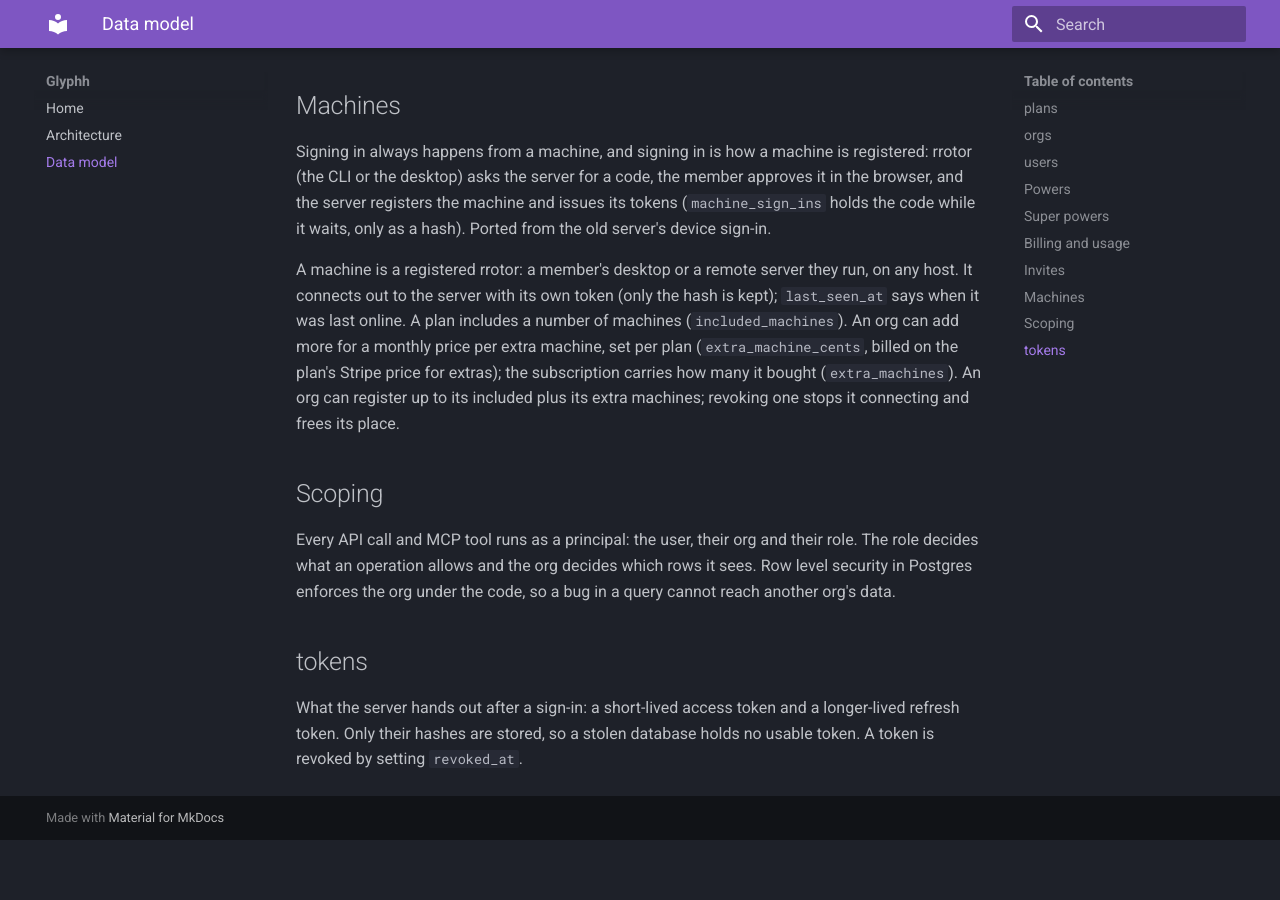
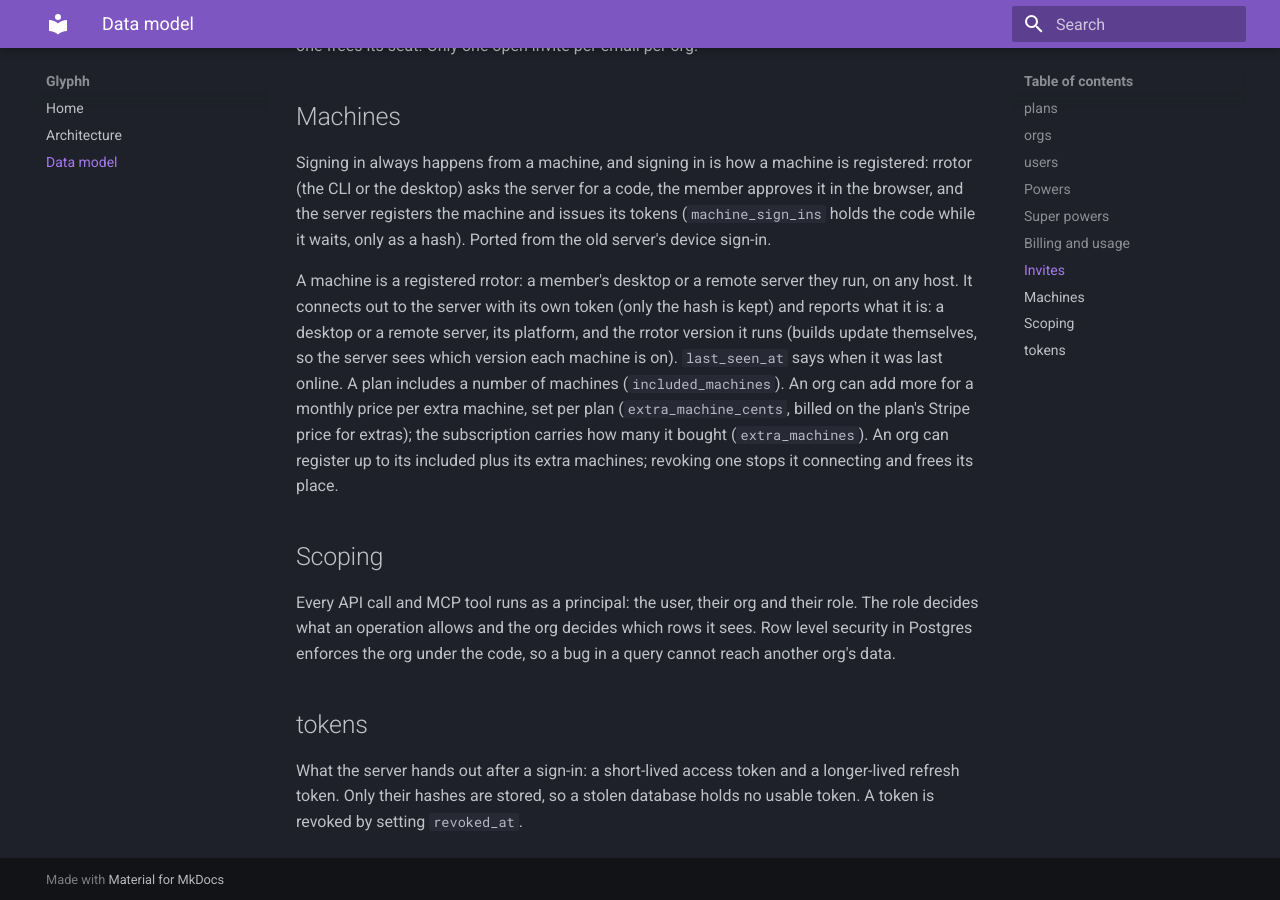
Before and after one commit to glyphh-ai/server, an MkDocs documentation site: the page built from docs/data-model.md, in a window 1280 px wide and 900 px high, scrolled down 3953 px. Built offline with MkDocs 1.6.1 and Material for MkDocs 9.7.7, drawn with Linux system fonts in a browser that asks for light colours; before the commit the page ends 4793 px from its top, so only the background shows below that.

Commit message:
Data model: machines say what they are, their platform and rrotor version
Co-Authored-By: Claude Opus 5.5 <noreply@anthropic.com>

```diff
--- a/docs/data-model.md
+++ b/docs/data-model.md
@@ -185,10 +185,14 @@ erDiagram
         uuid org_id FK
         uuid user_id FK "whose machine it is"
         text name "unique for its owner"
+        text kind "desktop or remote"
+        text platform "macos, windows, linux"
+        text version "the rrotor build it runs"
         text token_hash UK "what it connects with; only the hash is kept"
         timestamptz last_seen_at "null = never connected"
         timestamptz revoked_at
         timestamptz created_at
+        timestamptz updated_at
     }
 
     api_keys {
@@ -299,7 +303,7 @@ An org admin invites someone by email, with the role they will have. The invite
 
 Signing in always happens from a machine, and signing in is how a machine is registered: rrotor (the CLI or the desktop) asks the server for a code, the member approves it in the browser, and the server registers the machine and issues its tokens (`machine_sign_ins` holds the code while it waits, only as a hash). Ported from the old server's device sign-in.
 
-A machine is a registered rrotor: a member's desktop or a remote server they run, on any host. It connects out to the server with its own token (only the hash is kept); `last_seen_at` says when it was last online. A plan includes a number of machines (`included_machines`). An org can add more for a monthly price per extra machine, set per plan (`extra_machine_cents`, billed on the plan's Stripe price for extras); the subscription carries how many it bought (`extra_machines`). An org can register up to its included plus its extra machines; revoking one stops it connecting and frees its place.
+A machine is a registered rrotor: a member's desktop or a remote server they run, on any host. It connects out to the server with its own token (only the hash is kept) and reports what it is: a desktop or a remote server, its platform, and the rrotor version it runs (builds update themselves, so the server sees which version each machine is on). `last_seen_at` says when it was last online. A plan includes a number of machines (`included_machines`). An org can add more for a monthly price per extra machine, set per plan (`extra_machine_cents`, billed on the plan's Stripe price for extras); the subscription carries how many it bought (`extra_machines`). An org can register up to its included plus its extra machines; revoking one stops it connecting and frees its place.
 
 ## Scoping
 
```
